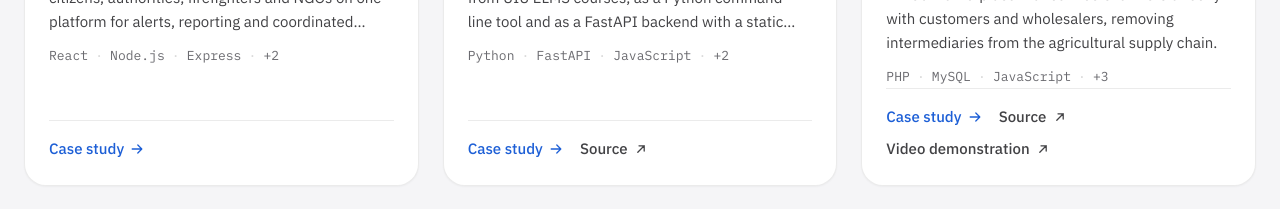
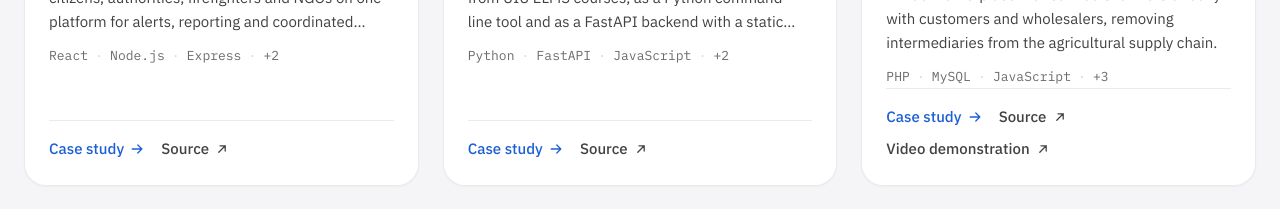
Before and after one commit to shadhinnandi/shadhinnandi, a React (Vite) app: page /projects#skills in a window 1280 px wide. Shown: the part 2520-2729 px from the top of the page. Built offline with nearby package versions, Linux system fonts and the light colour scheme.

Commit message:
added ref of some projects

```diff
--- a/src/data/projects.js
+++ b/src/data/projects.js
@@ -279,7 +279,7 @@ export const projects = [
     stack: ['React', 'Node.js', 'Express', 'MongoDB', 'Leaflet'],
     image: image('durjog-landing', 'Durjog Prohori landing page in Bengali with login options for users, authorities, firefighters and NGOs over a flood scene'),
     gallery: [],
-    github: null,
+    github: 'https://github.com/shadhinnandi/Durjog-Prohori-.git',
     demo: null,
     links: [{ label: 'Project report', href: publicUrl('documents/durjog-prohori-report.pdf'), kind: 'pdf' }],
     details: {
```
